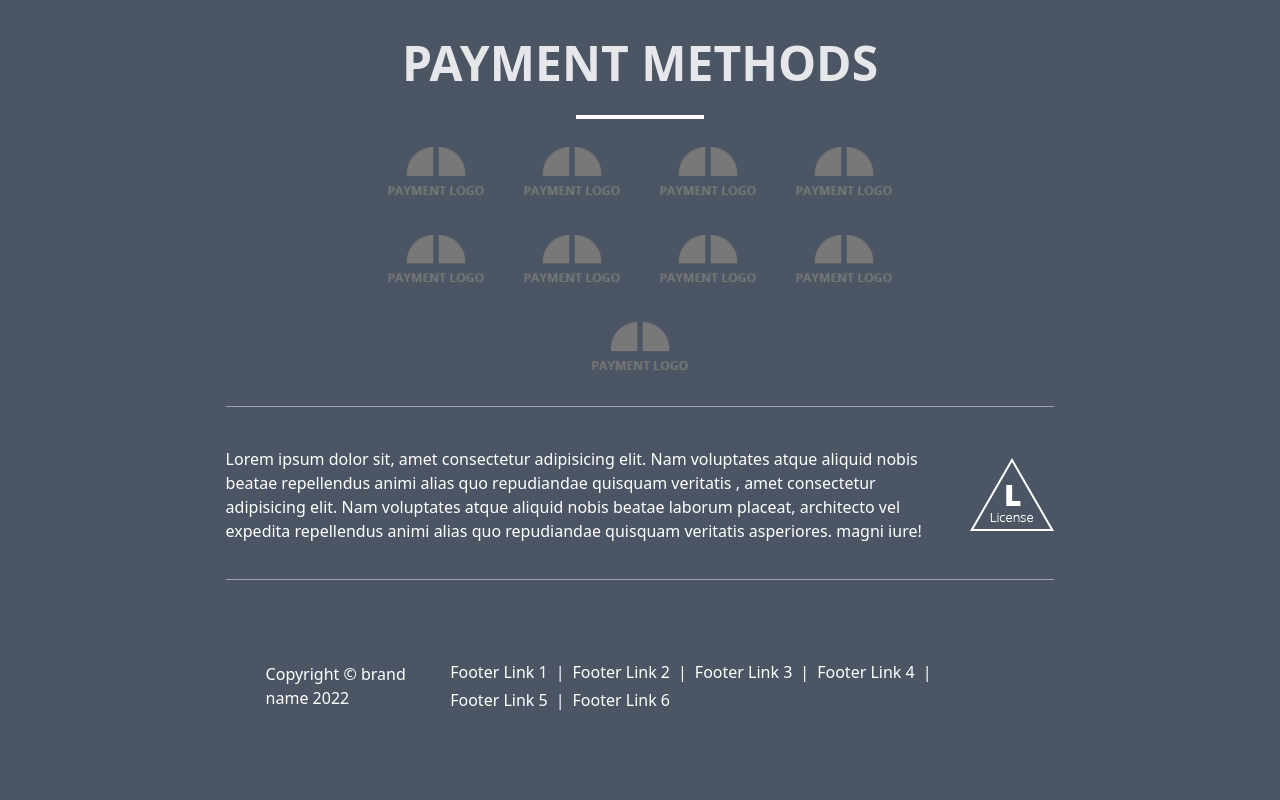
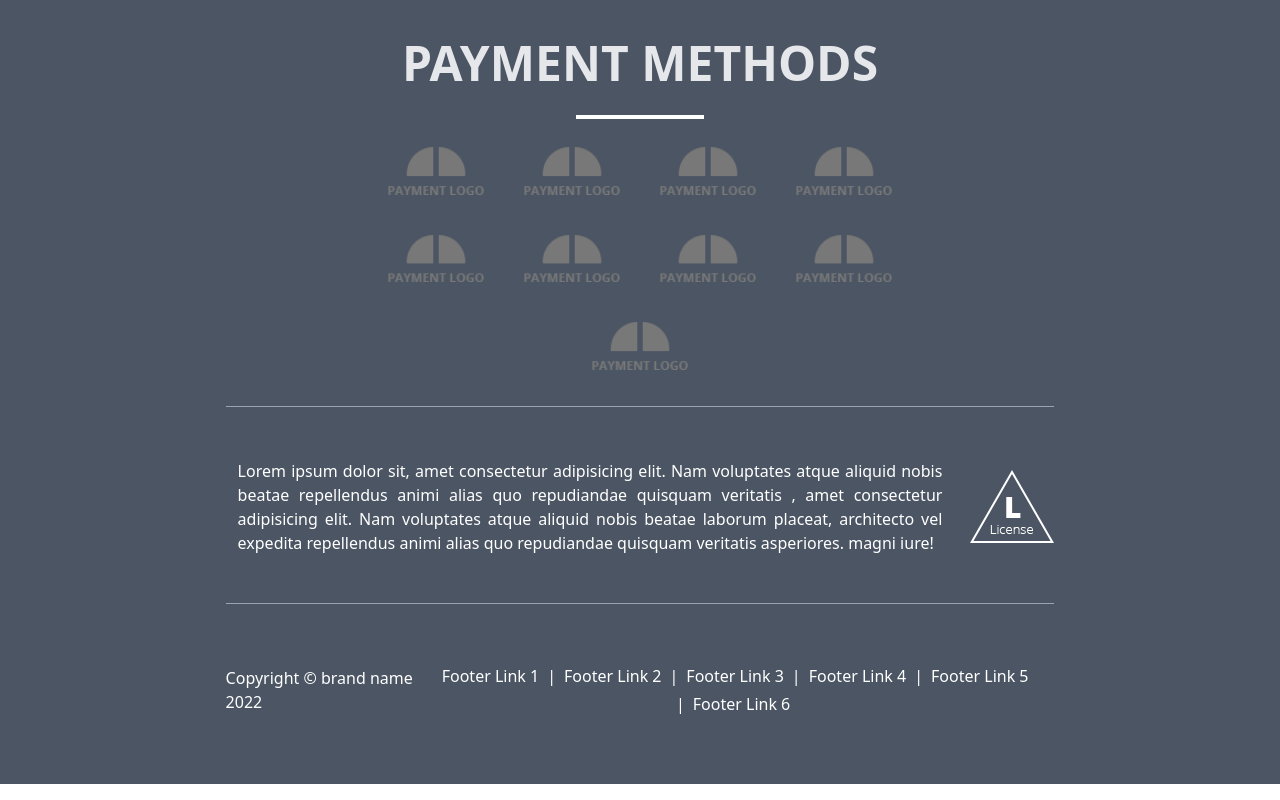
Before and after one commit to hassaammgl/Tailwind-Project-1, a React (Vite) app: page / in a window 1280 px wide. Shown: the part 2839-3639 px from the top of the page. Built offline with nearby package versions, Linux system fonts and the light colour scheme.

Commit message:
fixed more bugs

```diff
--- a/src/components/main/Footer/Footer.jsx
+++ b/src/components/main/Footer/Footer.jsx
@@ -195,7 +195,7 @@ const Licence = () => {
   return (
     <section className="border-b-[1px] border-b-gray-400 pb-9 w-full md:w-[70%] flex justify-center items-center flex-col m-4 md:m-10">
       <div className="flex flex-col-reverse md:flex-row">
-        <p className="text-white mb-4 md:mr-4 md:mb-0">
+        <p className="text-white text-justify p-3 mb-4 md:mr-4 md:mb-0">
           Lorem ipsum dolor sit, amet consectetur adipisicing elit. Nam
           voluptates atque aliquid nobis beatae repellendus animi alias quo
           repudiandae quisquam veritatis , amet consectetur adipisicing elit.
@@ -215,37 +215,9 @@ const Licence = () => {
 
 const FooterLinks_2 = () => {
   return (
-    // <section className="text-white  w-[70%] flex justify-between items-center p-10">
-    //   <span>Copyright &copy; brand name 2022</span>
-    //   <span>
-    //     <Link to={"/"} className="mx-2">
-    //       Footer Link
-    //     </Link>
-    //     |
-    //     <Link to={"/"} className="mx-2">
-    //       Footer Link
-    //     </Link>
-    //     |
-    //     <Link to={"/"} className="mx-2">
-    //       Footer Link
-    //     </Link>
-    //     |
-    //     <Link to={"/"} className="mx-2">
-    //       Footer Link
-    //     </Link>
-    //     |
-    //     <Link to={"/"} className="mx-2">
-    //       Footer Link
-    //     </Link>
-    //     |
-    //     <Link to={"/"} className="mx-2">
-    //       Footer Link
-    //     </Link>
-    //   </span>
-    // </section>
-    <section className="text-white w-full md:w-[70%] flex flex-col-reverse md:flex-row justify-between items-center p-4 md:p-10">
+    <section className="text-white w-full md:w-[70%] flex flex-col-reverse md:flex-row justify-between items-center p-4 md:p-0">
       <span className="mb-4 md:mb-0">Copyright &copy; brand name 2022</span>
-      <span className="flex flex-wrap gap-1 ">
+      <span className="flex justify-center items-center p-5 flex-wrap gap-1 ">
         <Link to={"/"} className="mx-1">
           Footer Link 1
         </Link>{" "}
```
